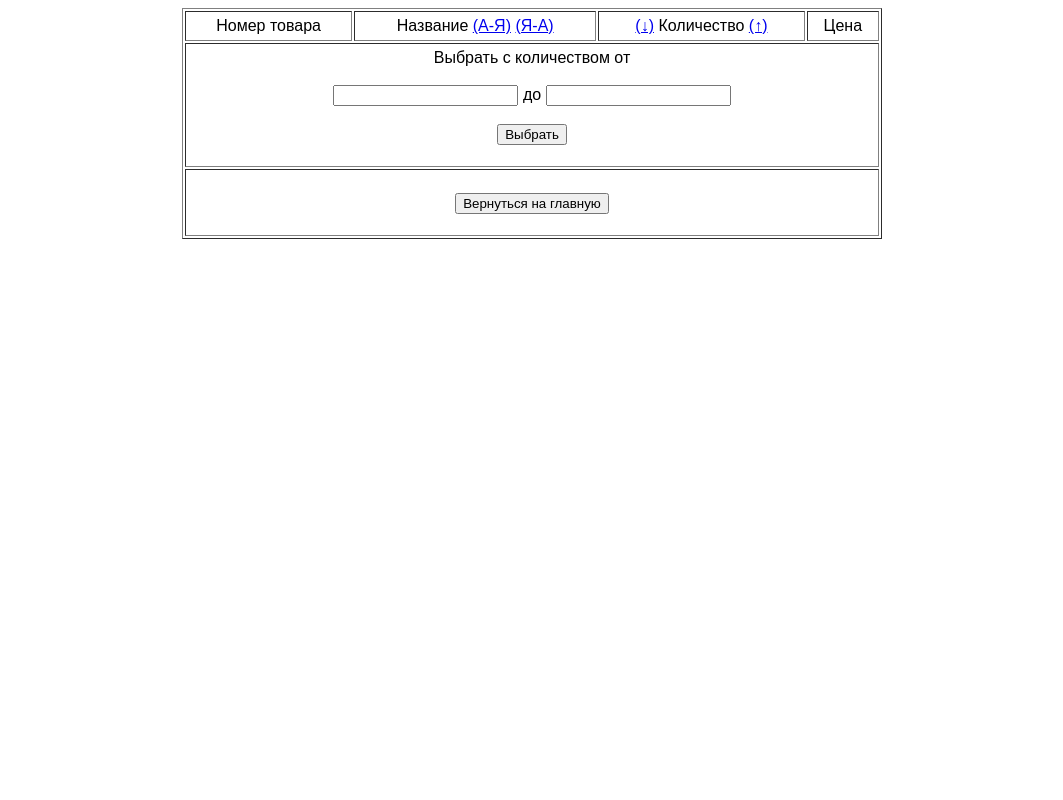
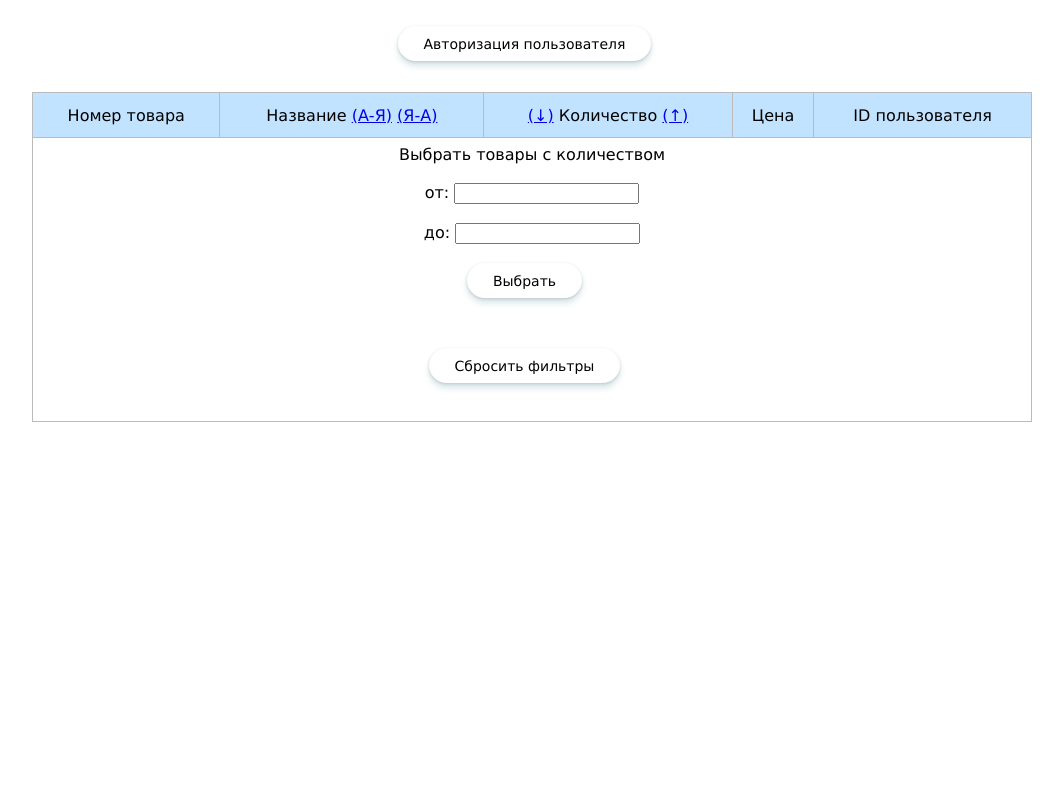
Before and after one commit to Breez97/WebProjects, a PHP site: page /1.php in a window 1280 px wide. Shown: the whole page, without its empty margins (108-1171 px from the left). Run offline with PHP 8.4, Linux system fonts and the light colour scheme; data that the repository does not hold is empty.

Commit message:
Stylized table main page SQL-TABLE

```diff
--- a/sql-table/1.php
+++ b/sql-table/1.php
@@ -4,12 +4,16 @@
         <link rel="stylesheet" type="text/css" href="./style.css">
     </head>
     <body>
-    <table align=center border=1 width=700>
+        <form action="auth.php" method="POST"><br>
+            <button type="submit">Авторизация пользователя</button>
+        </form>
+        <table>
             <tr>
                 <td class="header">Номер товара</td>
                 <td class="header">Название <a href="1.php?sort=AZ">(А-Я)</a> <a href="1.php?sort=ZA">(Я-А)</a></td>
                 <td class="header"><a href="1.php?sort=down">(↓)</a> Количество <a href="1.php?sort=up">(↑)</a></td>
                 <td class="header">Цена</td>
+                <td class="header">ID пользователя</td>
             </tr>
 
             <?php
@@ -61,18 +65,17 @@
                 }
             ?>
             <tr>
-        <td colspan=4 align="center">Выбрать с количеством от<br><br>
+                <td colspan=5 align="center">Выбрать товары с количеством
+                    <br><br>
                     <form action="1.php" method="POST">
-                <input type="text" name="startPrice"> до
-                <input type="text" name="endPrice"><br><br>
+                        от: <input type="number" name="startPrice">
+                        <br><br>
+                        до: <input type="number" name="endPrice">
+                        <br><br>
                         <button type="submit">Выбрать</button>
                     </form>
-        </td>
-    </tr>
-    <tr>
-        <td colspan=4 align="center">
                     <form action="1.php" method="GET"><br>
-                <button type="submit">Вернуться на главную</button>
+                        <button type="submit">Сбросить фильтры</button>
                     </form>
                 </td>
             </tr>
--- a/sql-table/style.css
+++ b/sql-table/style.css
@@ -1,10 +1,50 @@
-td
+body
 {
-    font-family: Arial;
-    padding: 5px;
+    text-align: center;
+}
+
+table
+{
+    border-collapse: collapse;
+    width: 1000;
+    margin-left: auto;
+    margin-right: auto;
 }
 
 .header
 {
+    background-color: rgb(194, 227, 255);
     text-align: center;
 }
+
+table, table td
+{
+    border: 1px solid #bbb;
+    padding: 7px;
+    height: 45px;
+    font-family: Verdana;
+}
+
+.buttonBorder
+{
+    border: 0px solid #bbb;
+}
+
+button
+{
+    align-items: center;
+    display: inline-block;
+    box-sizing: border-box;
+    padding: 0 25px;
+    margin: 0 15px 15px 0;
+	outline: none;
+	border: 1px solid #fff;
+    height: 35px;
+	line-height: 35px;
+	border-radius: 50px;
+	font-size: 14px;
+	text-decoration: none;
+	background-color: #fff;
+    font-family: Verdana;
+    box-shadow: 0 5px 6px rgb(65 132 144 / 20%), 0 1px 3px rgb(0 0 0 / 15%);
+}
```
Lines whose indentation alone changed are shown as unchanged.
